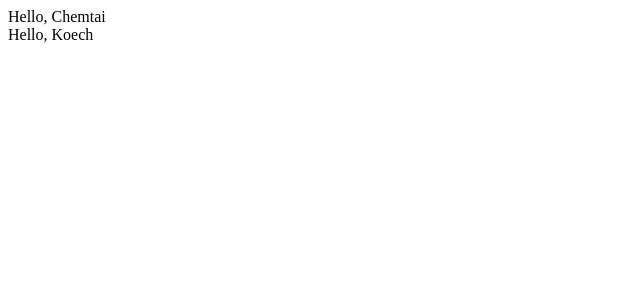
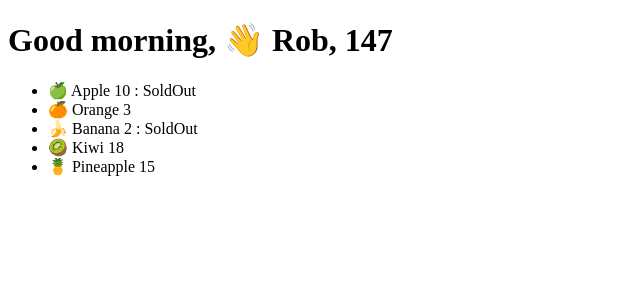
Before and after one commit to Shadkoech/High_water, a React (Vite) app in the folder reactproject/reactpro/: page / in a window 1280 px wide. Shown: the top 300 px of the page, without its empty margins (0-640 px from the left). Built offline with nearby package versions, Linux system fonts and the light colour scheme.

Commit message:
Conditional rendering, Ternary operation

```diff
--- a/reactproject/reactpro/package.json
+++ b/reactproject/reactpro/package.json
@@ -9,8 +9,10 @@
     "preview": "vite preview"
   },
   "dependencies": {
+    "emoji-mart": "^5.6.0",
     "react": "^18.2.0",
-    "react-dom": "^18.2.0"
+    "react-dom": "^18.2.0",
+    "react-emoji-picker": "^1.0.13"
   },
   "devDependencies": {
     "@types/react": "^18.0.27",
--- a/reactproject/reactpro/src/App.jsx
+++ b/reactproject/reactpro/src/App.jsx
@@ -1,10 +1,21 @@
+import ConditionalComponent from "./components/ConditionalComponent";
+import Fruits from "./components/Fruits";
 import Hello from "./components/Hello";
 
 function App() {
+  const person = {
+    name: "Rob",
+    message: "Good morning",
+    emoji: "👋",
+    seatNumbers: [1, 4, 7],
+  };
+
   return (
     <div className="App">
-      <Hello name= "Chemtai"/>
-      <Hello name= "Koech"/>
+      <h1>
+        <Hello person={person} />
+      </h1>
+      <Fruits />
     </div>
   );
 }
--- /dev/null
+++ b/reactproject/reactpro/src/components/Code.jsx
@@ -0,0 +1,5 @@
+export default function Code () {
+    return <div>
+        <h1>Code everday!</h1>
+    </div>
+}
--- /dev/null
+++ b/reactproject/reactpro/src/components/ConditionalComponent.jsx
@@ -0,0 +1,7 @@
+import Code from "./Code";
+import Welcome from "./Welcome";
+
+export default function ConditionalComponent() {
+  const display = true;
+  return display ? <Welcome /> : <Code />;
+}
--- /dev/null
+++ b/reactproject/reactpro/src/components/Fruit.jsx
@@ -0,0 +1,15 @@
+import React from "react";
+
+const Fruit = ({ name, price, emoji, soldout }) => {
+  return (
+    <>
+
+      {/* {emoji} {name} {price} */}
+
+        <li>
+          {emoji} {name} {price} {soldout ? ": SoldOut" : "" }
+        </li>
+      </>
+  );
+}
+export default Fruit;
--- /dev/null
+++ b/reactproject/reactpro/src/components/Fruits.jsx
@@ -0,0 +1,30 @@
+import React from "react";
+import Fruit from "./Fruit";
+
+const Fruits = () => {
+  //   const fruits = ["Apple", "Orange", "Banana", "Pineapple", "Peas", "Guava"];
+  const fruits = [
+    { name: "Apple", price: 10, emoji: "🍏", soldout: true },
+    { name: "Orange", price: 3, emoji: "🍊", soldout: false },
+    { name: "Banana", price: 2, emoji: "🍌", soldout: true },
+    { name: "Kiwi", price: 18, emoji: "🥝", soldout: false },
+    { name: "Pineapple", price: 15, emoji: "🍍", soldout: false },
+  ];
+  return (
+    <div>
+      <ul>
+        {fruits.map((fruit) => (
+          <Fruit
+            key={fruit.name}
+            name={fruit.name}
+            price={fruit.price}
+            emoji={fruit.emoji}
+            soldout = {fruit.soldout}
+          />
+        ))}
+      </ul>
+    </div>
+  );
+};
+
+export default Fruits;
--- a/reactproject/reactpro/src/components/Hello.jsx
+++ b/reactproject/reactpro/src/components/Hello.jsx
@@ -1,7 +1,8 @@
 import React from "react";
 
-const Hello = (props) => {
-  return <div>Hello, {props.name}</div>;
+const Hello = ({person}) => {
+  // console.log(props);
+  return <div> {person.message}, {person.emoji} {person.name}, {person.seatNumbers}</div>;
 };
 
 export default Hello;
--- /dev/null
+++ b/reactproject/reactpro/src/components/Welcome.jsx
@@ -0,0 +1,7 @@
+export default function Welcome () {
+    return (
+        <div>
+            <h1>You are welcome</h1>
+        </div>
+    )
+}
```
Also changed, not shown: 1 other file (tests, documents, lock files or other folders).
